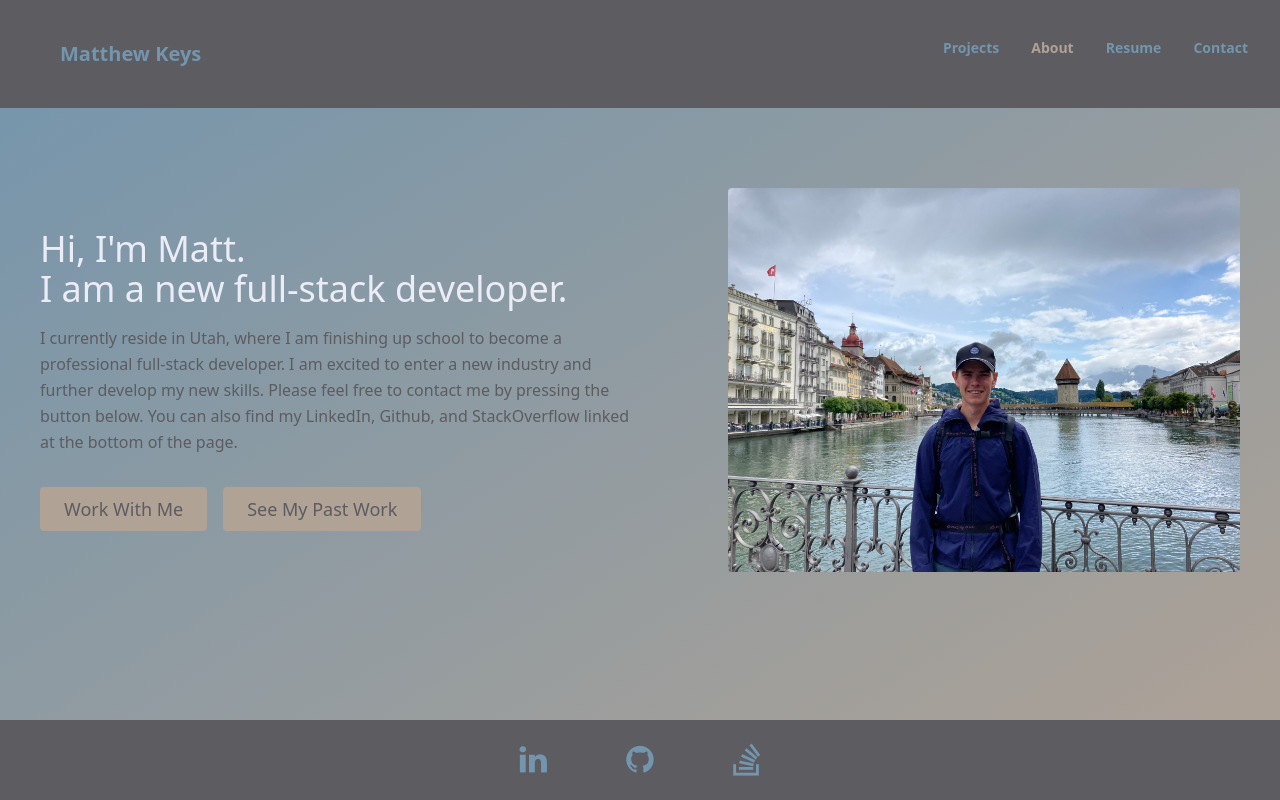
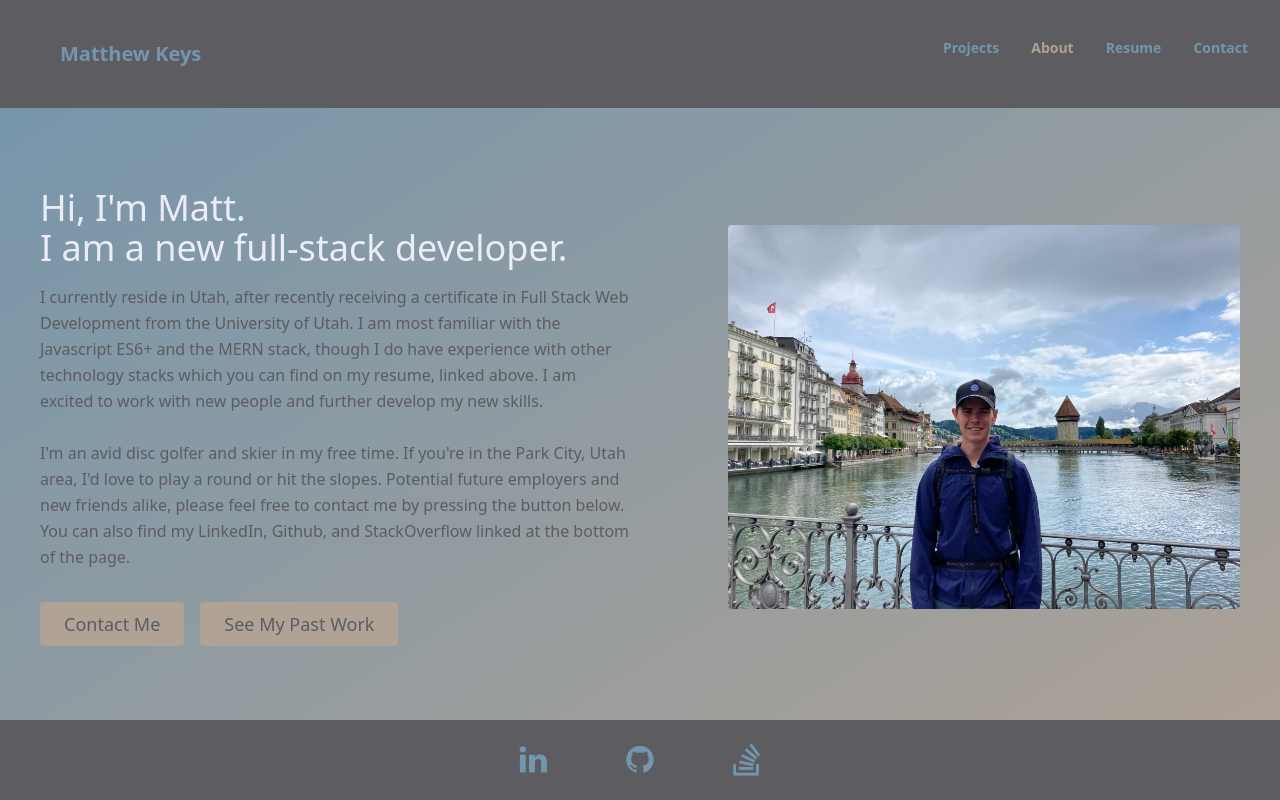
Before and after one commit to Fawlty22/MatthewKeys-Portfolio, a React (Create React App) app: page / in a window 1280 px wide. Built offline with nearby package versions, Linux system fonts and the light colour scheme; a web font is replaced by a local one.

Commit message:
reworked the about section and the projects description

```diff
--- a/src/components/About/index.js
+++ b/src/components/About/index.js
@@ -13,13 +13,15 @@ return (
             <br className="hidden lg:inline-block" /> I am a new full-stack developer.
           </h1>
           <p className="mb-8 text-charcoal leading-relaxed">
-          I currently reside in Utah, where I am finishing up school to become a professional full-stack developer. I am excited to enter a new industry and further develop my new skills. Please feel free to contact me by pressing the button below.  You can also find my LinkedIn, Github, and StackOverflow linked at the bottom of the page.       </p>
+          I currently reside in Utah, after recently receiving a certificate in Full Stack Web Development from the University of Utah. I am most familiar with the Javascript ES6+ and the MERN stack, though I do have experience with other technology stacks which you can find on my resume, linked above.
+          I am excited to work with new people and further develop my new skills. <br /><br />
+          I'm an avid disc golfer and skier in my free time. If you're in the Park City, Utah area, I'd love to play a round or hit the slopes.  Potential future employers and new friends alike, please feel free to contact me by pressing the button below.  You can also find my LinkedIn, Github, and StackOverflow linked at the bottom of the page.       </p>
           <div className="flex justify-center">
             <a
               href="#contact"
               onClick={() => setCurrentCategory('contact')}
               className="inline-flex text-charcoal bg-beige border-0 py-2 px-6 focus:outline-none hover:text-royal hover:bg-lightgray rounded text-lg">
-              Work With Me
+              Contact Me
             </a>
             <a
               href="#projects"
--- a/src/components/Gallery/index.js
+++ b/src/components/Gallery/index.js
@@ -33,10 +33,10 @@ import { Redirect } from 'react-router-dom'
         <div className="flex flex-col rounded w-full mb-10">
 
           <h1 className="sm:text-3xl text-2xl my-5 font-bold text-white title-font mb-4">
-            Projects I've Built
+            Projects
           </h1>
           <p className="lg:w-2/3 mx-auto text-lg leading-relaxed text-charcoal text-base">
-            Here is a selection of projects I've built during my bootcamp.
+            Here is a selection of projects I've built. Hover over one to reveal links to the live application and GitHub.
           </p>
         </div>
         <div className="flex flex-wrap w-full justify-center bg-charcoal
```
Also changed, not shown: 2 other files (tests, documents, lock files or other folders).
